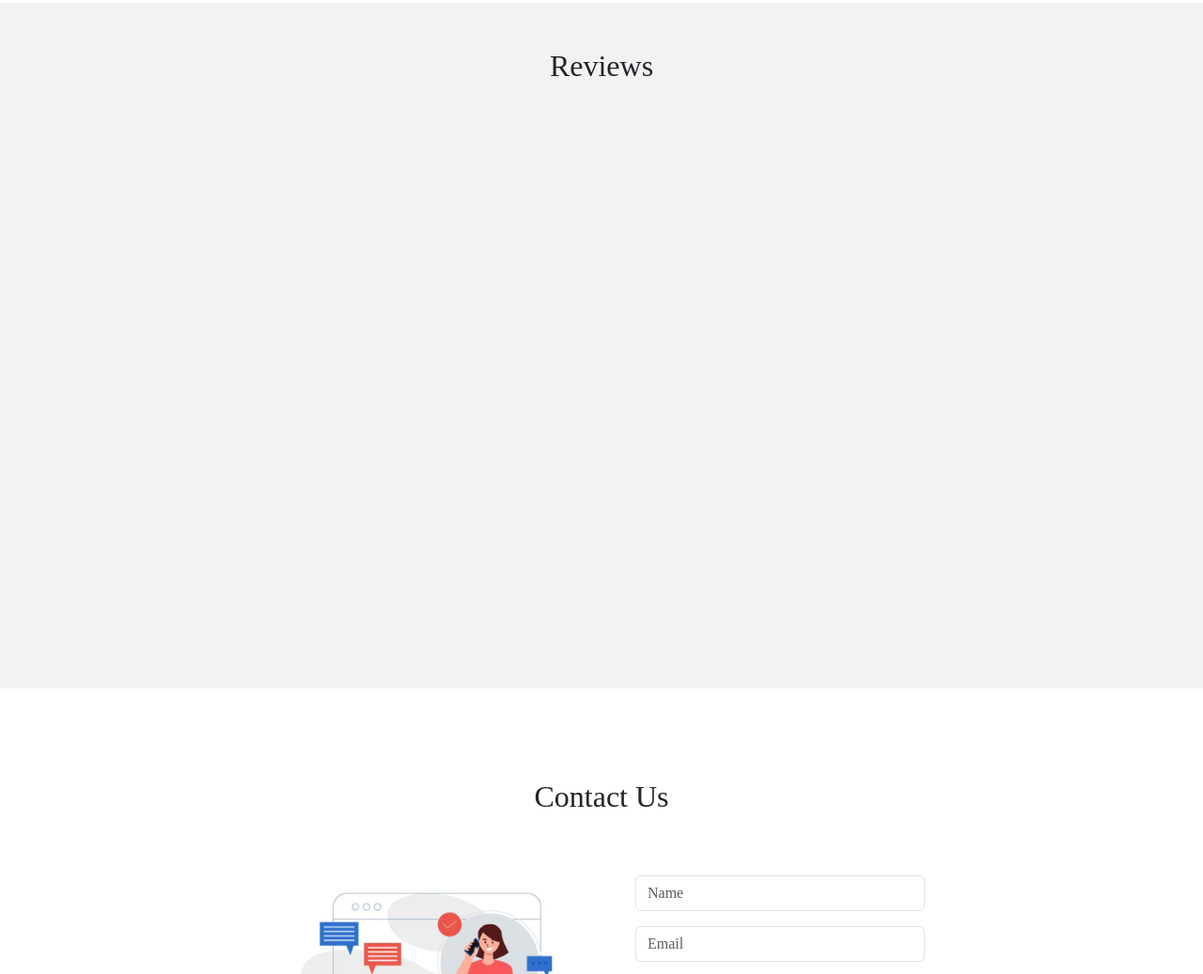
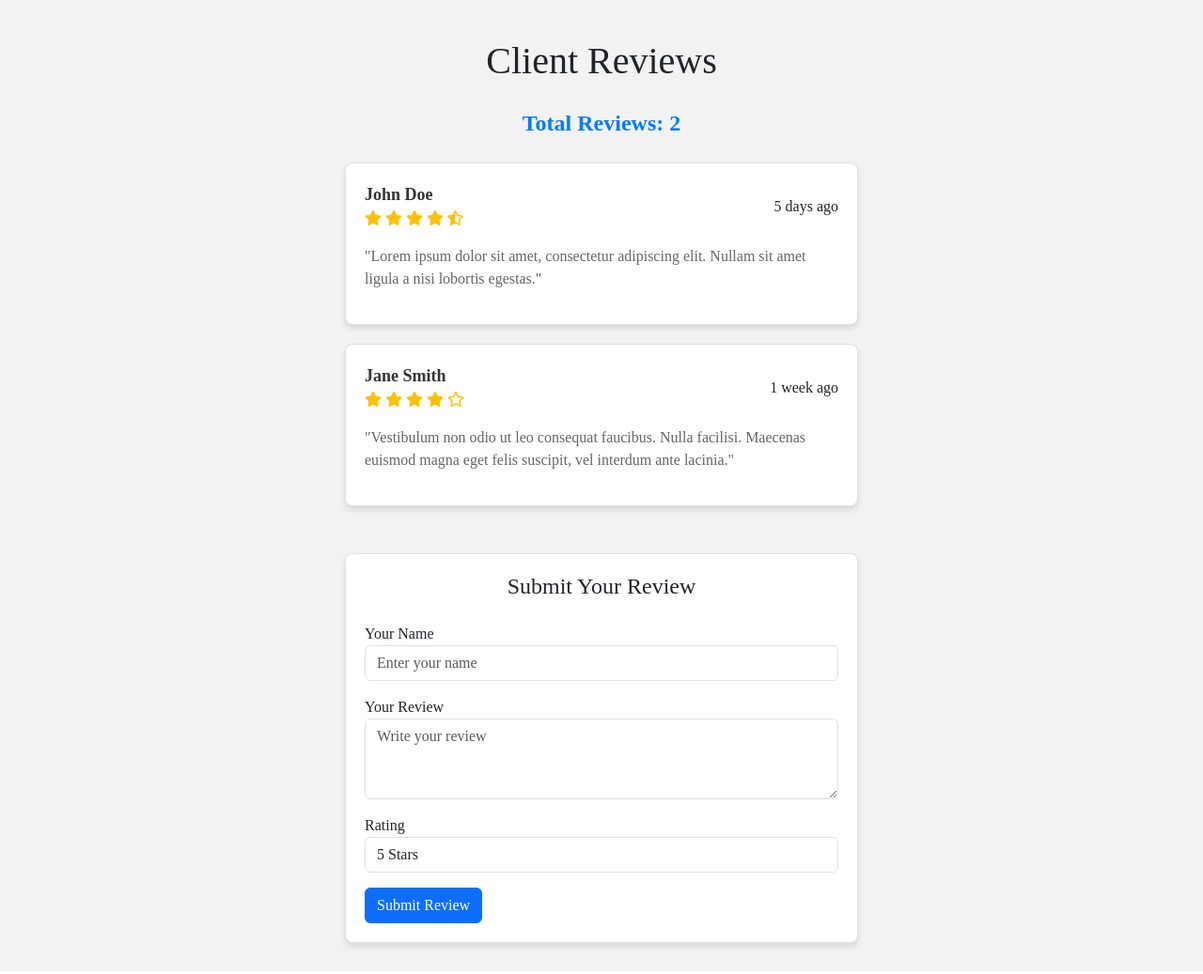
Before and after one commit to MohamedHassan2004/Event-Management-Website, a plain HTML site: page index.html in a window 1280 px wide. Shown: the part 1813-2850 px from the top of the page at 94% size. Drawn offline with Linux system fonts and the light colour scheme; a web font is replaced by a local one.

Commit message:
add review section

```diff
--- a/assets/css/styles.css
+++ b/assets/css/styles.css
@@ -113,7 +113,7 @@ h2 {
 }
 
 .card-body {
-  min-height: 200px;
+  height: 200px;
 }
 
 .fit-cover {
@@ -124,7 +124,50 @@ h2 {
 
 #reviews {
   background-color: #f2f2f2;
-  min-height: calc(100vh - 70px);
+}
+
+.review-card {
+  background-color: #fff;
+  border: 1px solid #e0e0e0;
+  border-radius: 8px;
+  padding: 20px;
+  margin-bottom: 20px;
+  box-shadow: 0 4px 6px rgba(0, 0, 0, 0.1);
+}
+
+.review-card .reviewer-name {
+  font-size: 18px;
+  font-weight: bold;
+  color: #333;
+}
+
+.review-card .review-content {
+  font-size: 16px;
+  color: #666;
+}
+
+.review-card .review-rating {
+  color: #ffc107;
+}
+
+.form-section {
+  background-color: #fff;
+  border: 1px solid #e0e0e0;
+  border-radius: 8px;
+  padding: 20px;
+  margin-bottom: 30px;
+  margin-top: 30px;
+  box-shadow: 0 4px 6px rgba(0, 0, 0, 0.1);
+}
+
+.total-reviews {
+  font-size: 24px;
+  font-weight: bold;
+  color: #007bff;
+}
+
+.form-group {
+  margin-bottom: 1rem;
 }
 
 /* contact */
--- a/index.html
+++ b/index.html
@@ -11,14 +11,14 @@
     <link rel="stylesheet" href="https://fonts.googleapis.com/css?family=Akshar&amp;display=swap">
     <link rel="stylesheet" href="https://fonts.googleapis.com/css?family=Alata&amp;display=swap">
     <link rel="stylesheet" href="https://fonts.googleapis.com/css?family=Allerta&amp;display=swap">
-    <link rel="stylesheet" href="assets/css/Features-Cards-icons.css">
+    <link rel="stylesheet" href="assets/fonts/fontawesome-all.min.css">
     <link rel="stylesheet" href="assets/css/login_register.css">
     <link rel="stylesheet" href="assets/css/nav.css">
     <link rel="stylesheet" href="assets/css/profile.css">
     <link rel="stylesheet" href="assets/css/styles.css">
 </head>
 
-<body style="text-align: center;">
+<body>
     <nav class="navbar navbar-expand-md fixed-top bg-body py-3">
         <div class="container"><a class="navbar-brand d-flex align-items-center" href="index.html"><span class="bs-icon-sm bs-icon-rounded bs-icon-primary d-flex justify-content-center align-items-center me-2 bs-icon"><svg xmlns="http://www.w3.org/2000/svg" width="1em" height="1em" fill="currentColor" viewBox="0 0 16 16" class="bi bi-clock-history">
                         <path d="M8.515 1.019A7 7 0 0 0 8 1V0a8 8 0 0 1 .589.022zm2.004.45a7.003 7.003 0 0 0-.985-.299l.219-.976c.383.086.76.2 1.126.342zm1.37.71a7.01 7.01 0 0 0-.439-.27l.493-.87a8.025 8.025 0 0 1 .979.654l-.615.789a6.996 6.996 0 0 0-.418-.302zm1.834 1.79a6.99 6.99 0 0 0-.653-.796l.724-.69c.27.285.52.59.747.91l-.818.576zm.744 1.352a7.08 7.08 0 0 0-.214-.468l.893-.45a7.976 7.976 0 0 1 .45 1.088l-.95.313a7.023 7.023 0 0 0-.179-.483m.53 2.507a6.991 6.991 0 0 0-.1-1.025l.985-.17c.067.386.106.778.116 1.17l-1 .025zm-.131 1.538c.033-.17.06-.339.081-.51l.993.123a7.957 7.957 0 0 1-.23 1.155l-.964-.267c.046-.165.086-.332.12-.501zm-.952 2.379c.184-.29.346-.594.486-.908l.914.405c-.16.36-.345.706-.555 1.038l-.845-.535m-.964 1.205c.122-.122.239-.248.35-.378l.758.653a8.073 8.073 0 0 1-.401.432l-.707-.707z"></path>
@@ -65,7 +65,7 @@
                 </section>
             </div>
         </div>
-        <div id="services">
+        <div id="services" class="text-center">
             <div class="container">
                 <h2>Services</h2>
                 <div class="row gy-4 row-cols-1 row-cols-md-2 row-cols-xl-3">
@@ -174,13 +174,93 @@
                 </div>
             </div>
         </div>
-        <div id="reviews">
-            <div class="container">
-                <h2>Reviews</h2>
-                <div class="over-view-reviews"></div>
+        <div id="reviews" class="pt-5">
+            <div class="container"><h1 class="text-center mb-4">Client Reviews</h1>
+
+    <!-- Total Reviews Section -->
+    <div class="text-center mb-4">
+      <span class="total-reviews">Total Reviews: 2</span>
+    </div>
+
+    <!-- Review Card 1 -->
+    <div class="row">
+      <div class="col-md-6 mx-auto">
+        <div class="review-card">
+          <div class="d-flex justify-content-between align-items-center mb-3">
+            <div>
+              <div class="reviewer-name">John Doe</div>
+              <div class="ml-2 review-rating">
+                <i class="fas fa-star"></i>
+                <i class="fas fa-star"></i>
+                <i class="fas fa-star"></i>
+                <i class="fas fa-star"></i>
+                <i class="fas fa-star-half-alt"></i>
+              </div>
             </div>
+            <div>
+              <div>5 days ago</div>
+            </div>
+          </div>
+          <p class="review-content">"Lorem ipsum dolor sit amet, consectetur adipiscing elit. Nullam sit amet ligula a nisi lobortis egestas."</p>
         </div>
-        <div id="contact">
+      </div>
+    </div>
+
+    <!-- Review Card 2 -->
+    <div class="row">
+      <div class="col-md-6 mx-auto">
+        <div class="review-card">
+          <div class="d-flex justify-content-between align-items-center mb-3">
+            <div>
+              <div class="reviewer-name">Jane Smith</div>
+              <div class="ml-2 review-rating">
+                <i class="fas fa-star"></i>
+                <i class="fas fa-star"></i>
+                <i class="fas fa-star"></i>
+                <i class="fas fa-star"></i>
+                <i class="far fa-star"></i>
+              </div>
+            </div>
+            <div>
+              <div>1 week ago</div>
+            </div>
+          </div>
+          <p class="review-content">"Vestibulum non odio ut leo consequat faucibus. Nulla facilisi. Maecenas euismod magna eget felis suscipit, vel interdum ante lacinia."</p>
+        </div>
+      </div>
+    </div>
+
+    <!-- Review Submission Form -->
+    <div class="row">
+      <div class="col-md-6 mx-auto">
+        <div class="form-section">
+          <h4 class="text-center mb-4">Submit Your Review</h4>
+          <form>
+            <div class="form-group">
+              <label for="reviewer-name">Your Name</label>
+              <input type="text" class="form-control" id="reviewer-name" placeholder="Enter your name">
+            </div>
+            <div class="form-group">
+              <label for="review-content">Your Review</label>
+              <textarea class="form-control" id="review-content" rows="3" placeholder="Write your review"></textarea>
+            </div>
+            <div class="form-group">
+              <label for="review-rating">Rating</label>
+              <select class="form-control" id="review-rating">
+                <option value="5">5 Stars</option>
+                <option value="4">4 Stars</option>
+                <option value="3">3 Stars</option>
+                <option value="2">2 Stars</option>
+                <option value="1">1 Star</option>
+              </select>
+            </div>
+            <button type="submit" class="btn btn-primary btn-block">Submit Review</button>
+          </form>
+        </div>
+      </div>
+    </div></div>
+        </div>
+        <div id="contact" class="text-center">
             <section class="position-relative py-4 py-xl-5">
                 <h2>Contact Us</h2>
                 <div class="container position-relative">
```
Also changed, not shown: login.html (+0 -1 lines), profile.html (+2 -3 lines), register.html (+1 -2 lines), user/book.html (+0 -1 lines).
